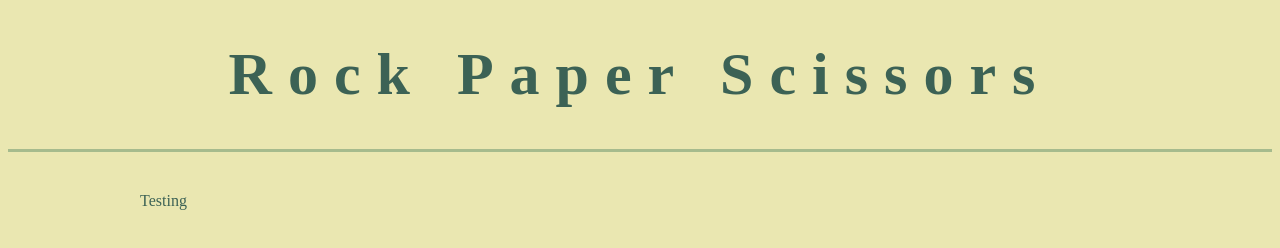
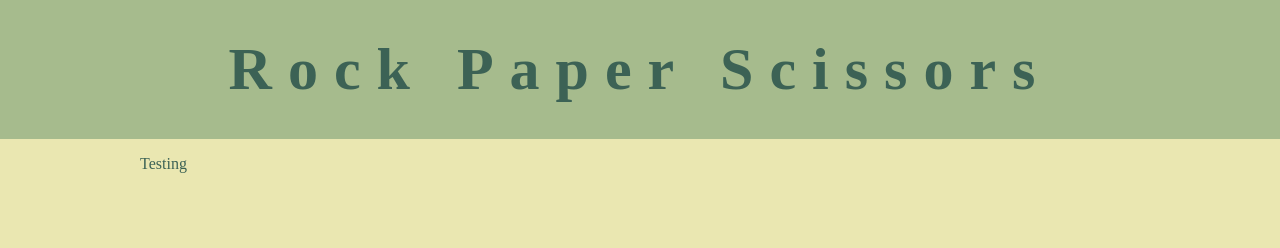
Before and after one commit to yhfung-git/rock-paper-scissors, a plain HTML site: page index.html in a window 1280 px wide. Drawn offline with Linux system fonts and the light colour scheme.

Commit message:
added sticky and design for title

```diff
--- a/CSS/style.css
+++ b/CSS/style.css
@@ -1,12 +1,13 @@
 :root {
   --background: #EAE7B1;
   --text: #3C6255;
-  --line: #A6BB8D;
+  --box: #A6BB8D;
 }
 
 body {
   background-color: var(--background);
   color: var(--text);
+  margin: 0;
 }
 
 .container {
@@ -18,13 +19,9 @@ body {
   text-align: center;
   font-size: 60px;
   letter-spacing: 1rem;
+  position: sticky;
+  top: 0;
+  margin: 0;
+  padding: 35px 0;
+  background-color: var(--box);
 }
-
-.title::after {
-  content: "";
-  display: block;
-  background: var(--line);
-  width: 100%;
-  height: 3px;
-  margin-top: 40px;
-}
```
